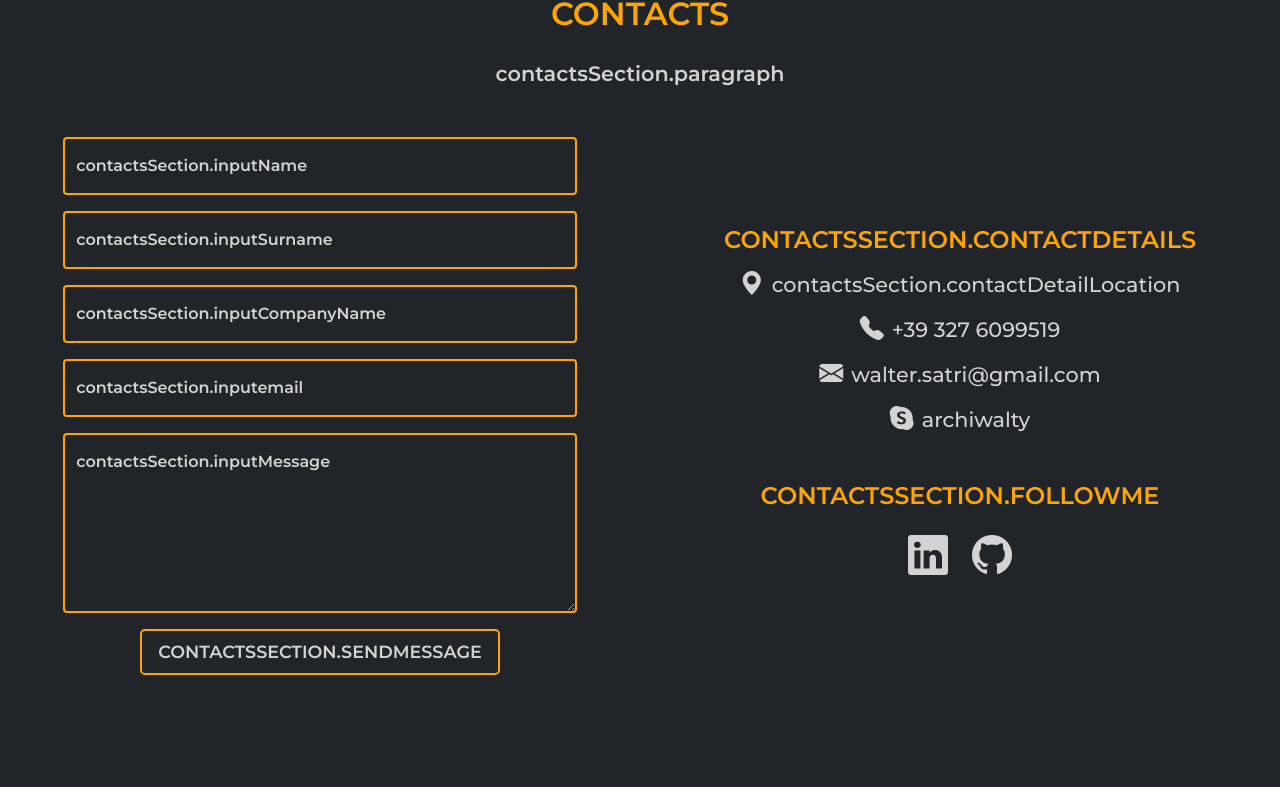
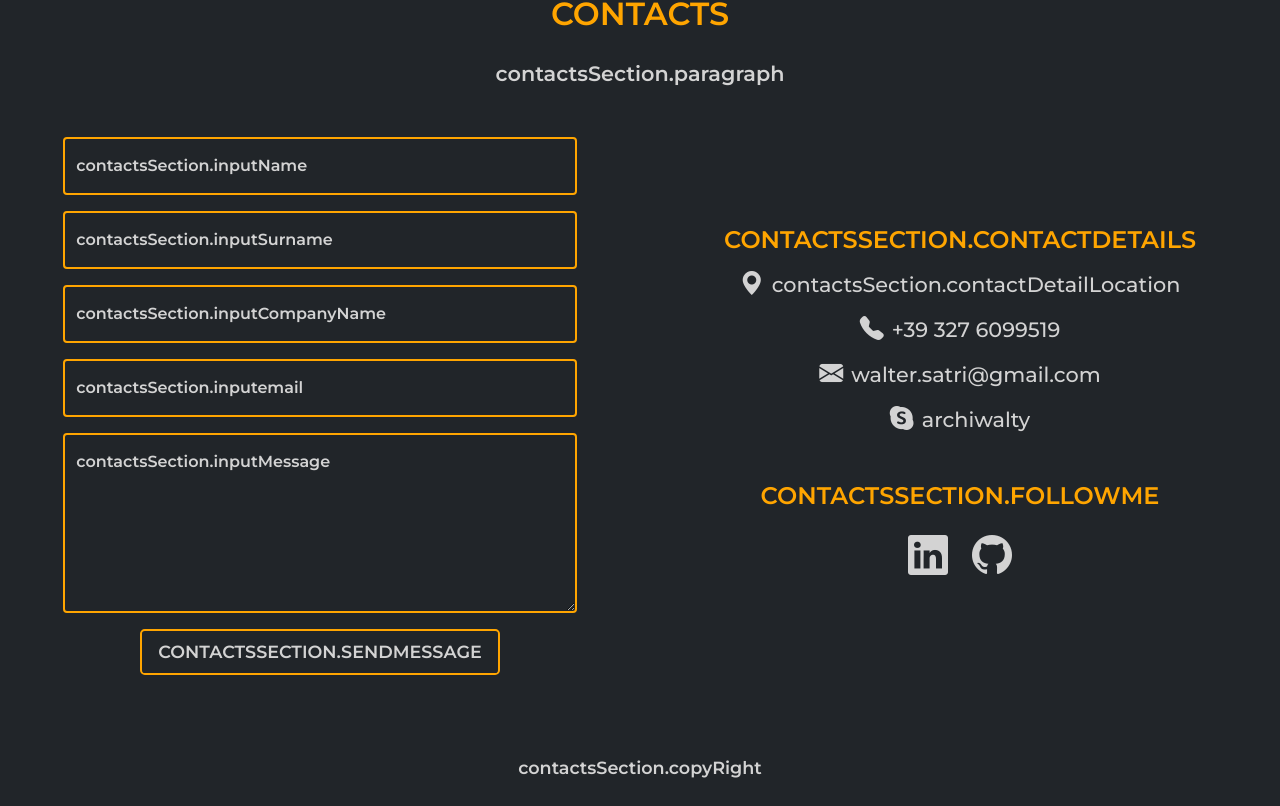
Before and after one commit to Walter-Satriano/my-personal-website, a Vue app: page /contacts in a window 1280 px wide. Shown: the part 530-1336 px from the top of the page. Built offline with nearby package versions, Linux system fonts and the light colour scheme.

Commit message:
changed padding bottom from the section page

```diff
--- a/src/views/About.vue
+++ b/src/views/About.vue
@@ -28,7 +28,7 @@
 
 <style lang="scss" scoped>
   .about_section {
-    padding-bottom: 7rem;
+    padding-bottom: 8rem;
 
     h2 {
       color: #FFA500;
@@ -40,4 +40,11 @@
     }
   }
 
+  @media (min-width: 992px) {
+    .about_section {
+      padding-bottom: 1.5rem;
+
+    }
+  }
+
 </style>
--- a/src/views/Contacts.vue
+++ b/src/views/Contacts.vue
@@ -56,7 +56,9 @@
         </div>
       </div>
     </div>
-
+    <footer class="text-center">
+      <p>{{ $t("contactsSection.copyRight", {dateYear}) }}</p>
+    </footer>
   </section>
 </template>
 
@@ -71,8 +73,8 @@
         companyName: '',
         email: '',
         message: '',
-        isFormSubmitted: false
-
+        isFormSubmitted: false,
+        dateYear: new Date().getFullYear()
       }
     },
     methods: {
@@ -106,7 +108,7 @@
 
 <style lang="scss" scoped>
   .contacts_section {
-    padding-bottom: 7rem;
+    padding-bottom: 8rem;
 
     h2, h4 {
       color: #FFA500;
@@ -164,6 +166,15 @@
         }
       }
     }
+
+    footer {
+      margin-top: 5rem;
+
+      p {
+        font-size: 1.1rem;
+        margin-bottom: 0;
+      }
+    }
   }
 
     @media (min-width: 270px) and (max-width: 310px) {
@@ -186,6 +197,7 @@
 
   @media (min-width: 992px) {
     .contacts_section {
+      padding-bottom: 1.5rem;
 
       p {
         font-size: 1.2rem;
--- a/src/views/Portfolio.vue
+++ b/src/views/Portfolio.vue
@@ -42,7 +42,7 @@
 
 <style lang="scss" scoped>
   .portfolio_section {
-    padding-bottom: 7rem;
+    padding-bottom: 8rem;
 
     h2, h4 {
       color: #FFA500;
@@ -104,6 +104,7 @@
 
   @media (min-width: 992px) {
     .portfolio_section {
+      padding-bottom: 1.5rem;
 
       .card {
         max-width: 400px;
--- a/src/views/Skills.vue
+++ b/src/views/Skills.vue
@@ -46,7 +46,7 @@
 
 <style lang="scss" scoped>
   .skills_section {
-    padding-bottom: 7rem;
+    padding-bottom: 8rem;
 
     h2 {
       color: #FFA500;
@@ -101,6 +101,7 @@
 
   @media (min-width: 992px) {
     .skills_section {
+      padding-bottom: 1.5rem;
 
       h3 {
         font-size: 1.5rem;
```
